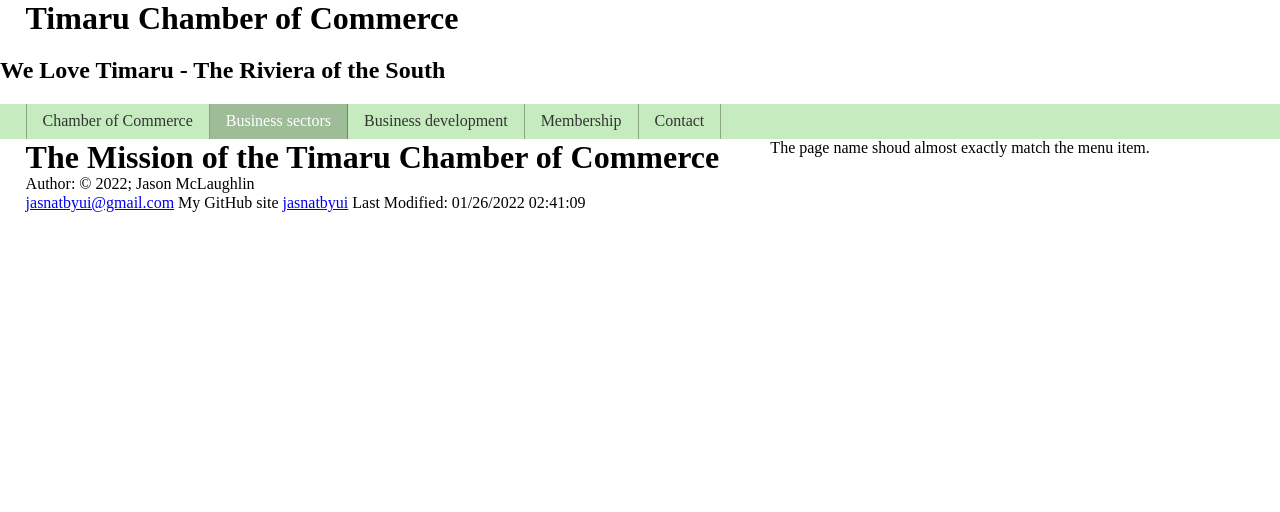
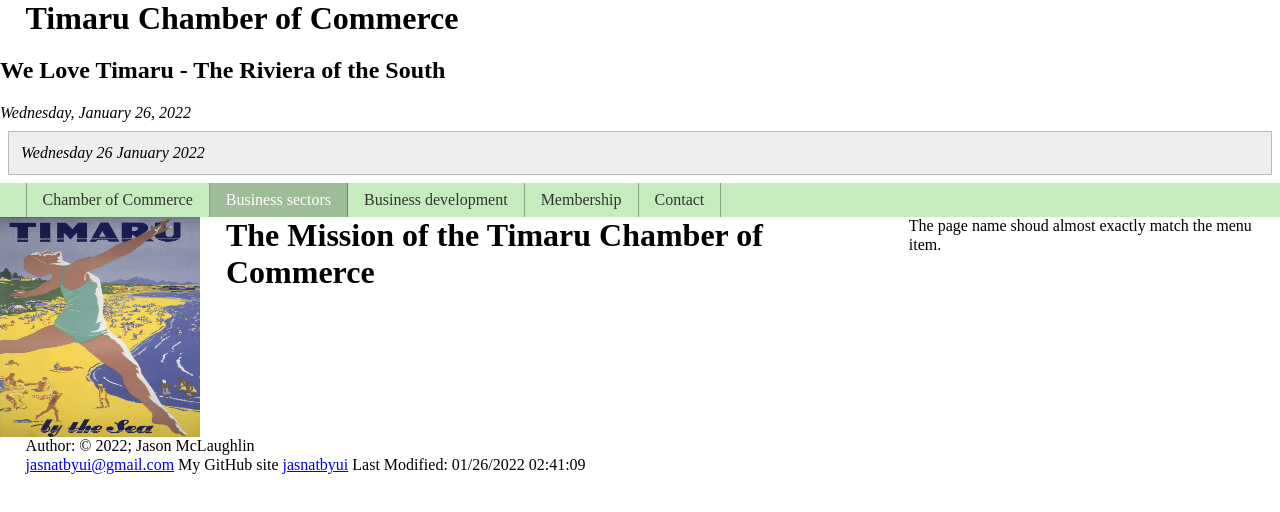
Before and after one commit to jasnatbyui/wdd230, a plain HTML site: page Chamber/index.html in a window 1280 px wide. Drawn offline with Linux system fonts and the light colour scheme; files that its build step writes are made by us from their sources.

Commit message:
Added pics

```diff
--- a/Chamber/css/small.css
+++ b/Chamber/css/small.css
@@ -45,3 +45,10 @@ nav ul.open {display: block;}
 
 #hamburgerBtn.open span:nth-child(1) {display: none;}
 #hamburgerBtn.open span:nth-child(2) {display: block;}
+
+aside {
+	margin: 0.5rem;
+	border: 1px solid #bbb;
+	padding: 0.75rem;
+	background-color: #eee;
+}
--- a/Chamber/index.html
+++ b/Chamber/index.html
@@ -19,6 +19,8 @@
 	<header>
     <h1>Timaru Chamber of Commerce</h1>
         <h2>We Love Timaru - The Riviera of the South</h2>
+        <date></date>
+        <aside></aside>
     </header>
 
 
@@ -37,6 +39,14 @@
 
 <!-- CONTENT HERE -->
     <main>
+        <img
+        src="images/Timaru_bytheSea.jpg"
+        alt="Picture poster of Timaru"
+        style="width: 220px; height: 220px"
+      />
+        <div>
+
+        </div>
         <h1>The Mission of the Timaru Chamber of Commerce</h1>
         <p>The page name shoud almost exactly match the menu item. </p>
     </main>
```
Also changed, not shown: Chamber/images/2018-07-11 09.45.58-1 white txt on purple sq.jpg (added), Chamber/images/2018-07-11 09.45.58-2 purple txt on white sq.jpg (added), Chamber/images/2018-07-11 09.46.00 colour, on white, long.jpg (added), Chamber/images/2018-07-11 09.46.00-1 colour on white, square.jpg (added), Chamber/images/2018-07-11 09.46.00-2 white txt on purple rect.jpg (added), Chamber/images/Timaru_bytheSea.jpg (added), Chamber/images/WE love timaru full logo colour.png (added), Chamber/images/We Love Timaru white-01.png (added), 2 other files.
